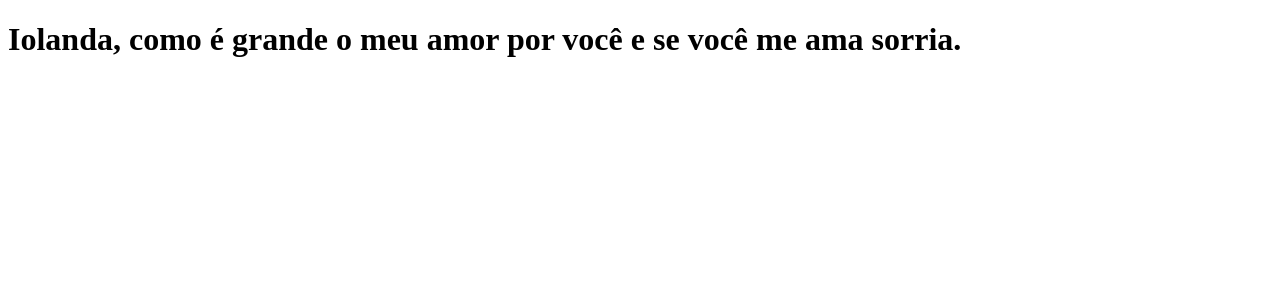
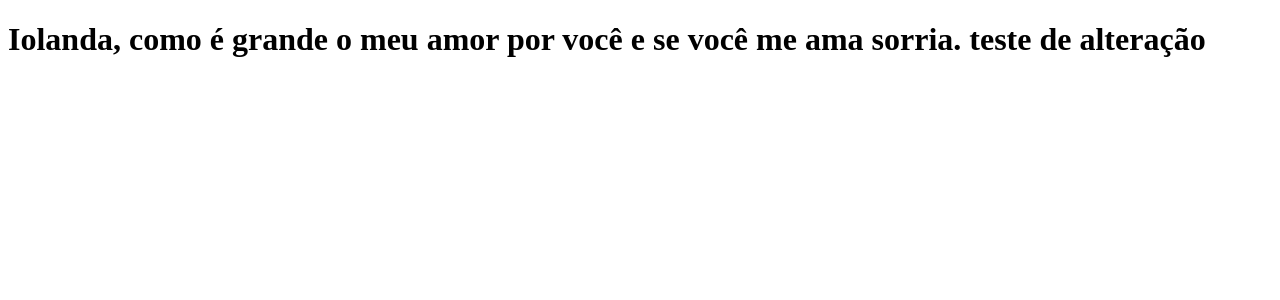
Before and after one commit to carloshamiltonvasconcelos/clone-tabnews, a Next.js app: page / in a window 1280 px wide. Shown: the top 300 px of the page. Built offline with nearby package versions, Linux system fonts and the light colour scheme.

Commit message:
Modificada a frease

```diff
--- a/pages/index.js
+++ b/pages/index.js
@@ -1,5 +1,5 @@
 function Home() {
-    return <h1>Iolanda, como é grande o meu amor por você e se você me ama sorria.</h1>
+    return <h1>Iolanda, como é grande o meu amor por você e se você me ama sorria. teste de alteração</h1>
 }
 
 export default Home;
```
